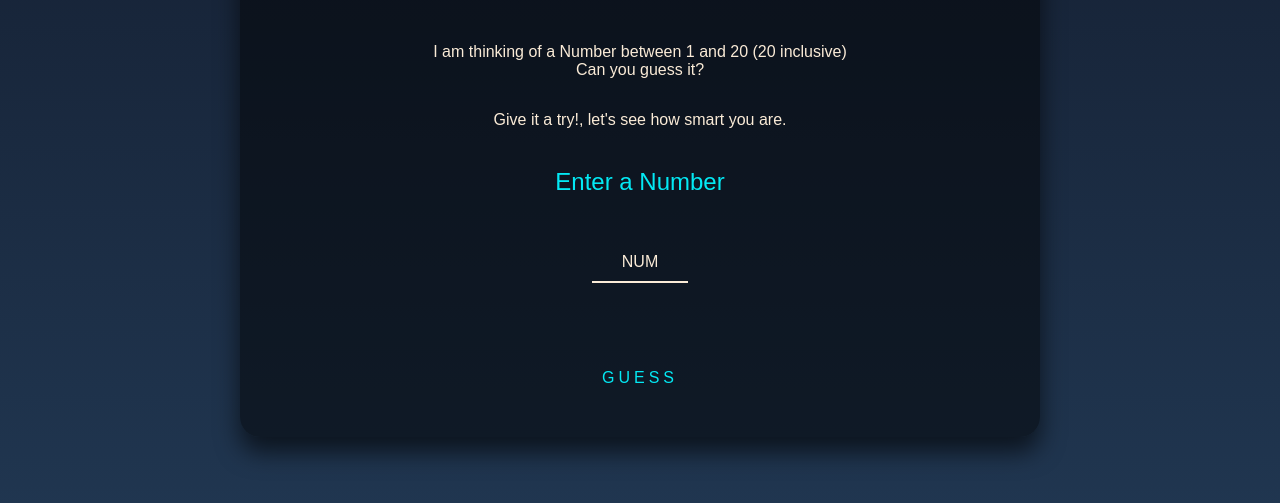
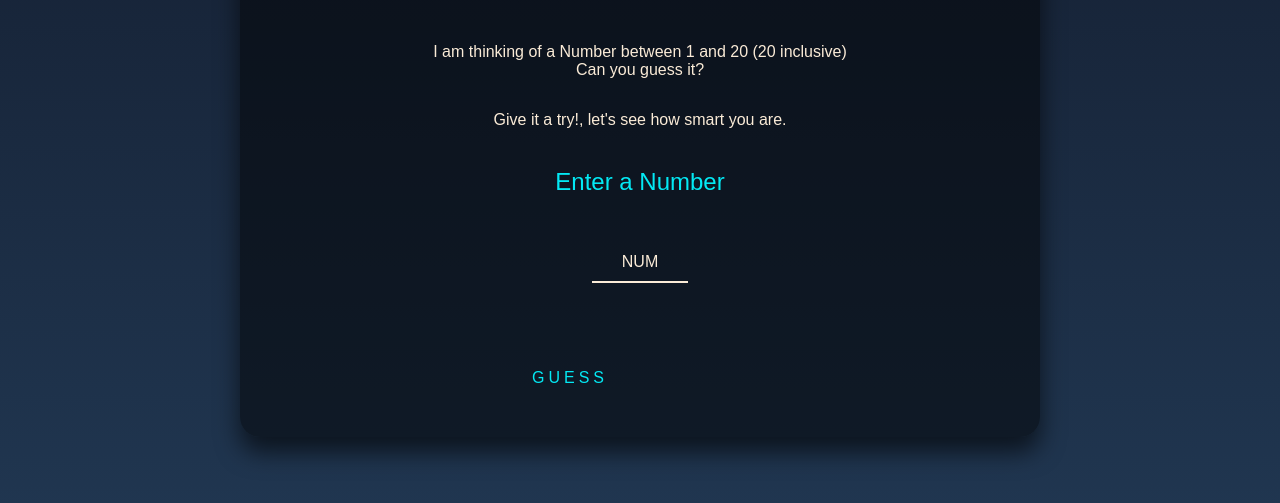
Before and after one commit to michojekunle/Guess-A-Number, a plain HTML site: page index.html in a window 1280 px wide. Shown: the part 225-728 px from the top of the page. Drawn offline with Linux system fonts and the light colour scheme.

Commit message:
made changes

```diff
--- a/style.css
+++ b/style.css
@@ -85,6 +85,7 @@ body{
     transition: .5s;
     margin-top: 40px;
     letter-spacing: 4px;
+    width:30%;
 
 }
 
```
Also changed, not shown: 1 other file.
